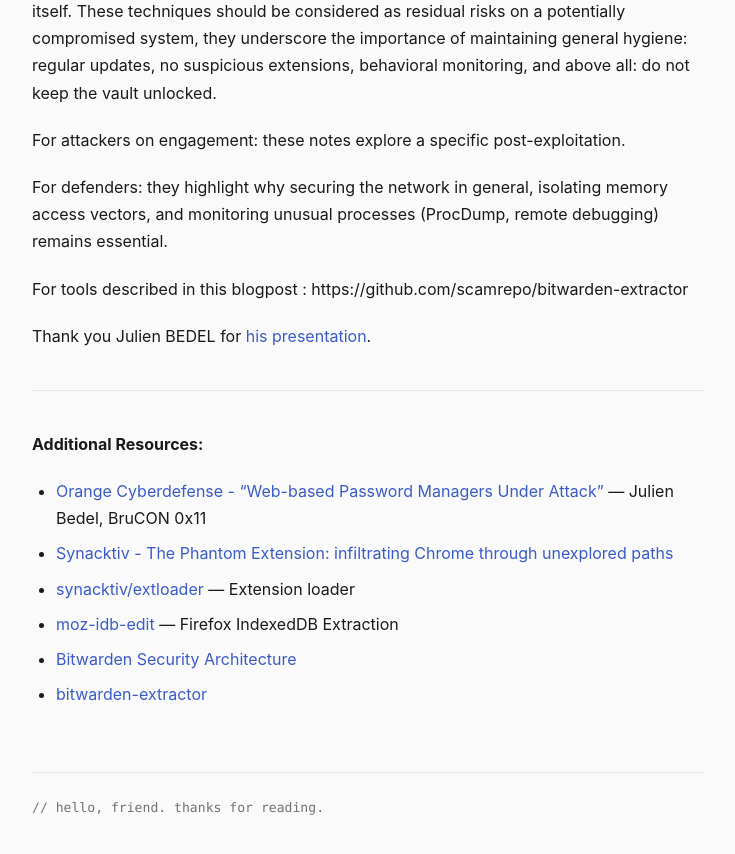
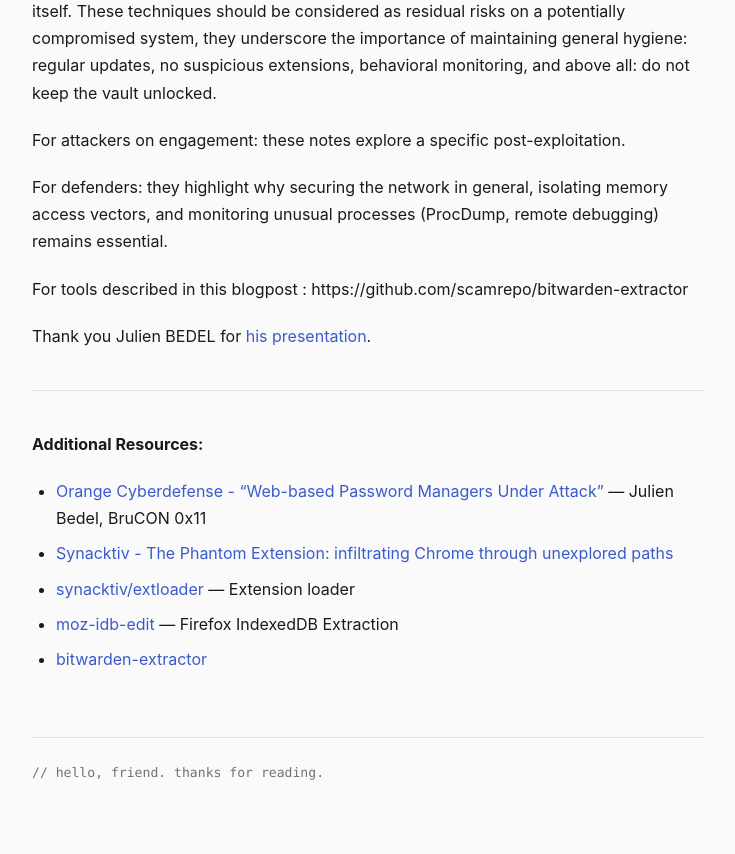
Before and after one commit to scamrepo/scamrepo.github.io, a Jekyll site: the page built from _posts/2026-07-27-bitwarden-extractor.md, in a window 1280 px wide and 900 px high, scrolled down 8669 px. Shown: the top 854 px of the window, without its empty margins (272-1007 px from the left). Built offline with Jekyll 4.4.1, drawn with Linux system fonts in a browser that asks for light colours.

Commit message:
Update 2026-07-27-bitwarden-extractor.md

```diff
--- a/_posts/2026-07-27-bitwarden-extractor.md
+++ b/_posts/2026-07-27-bitwarden-extractor.md
@@ -343,5 +343,4 @@ Thank you Julien BEDEL for [his presentation](https://www.youtube.com/watch?v=aA
 - [Synacktiv - The Phantom Extension: infiltrating Chrome through unexplored paths](https://www.synacktiv.com/publications/lextension-fantome-infiltrer-chrome-par-des-voies-inexplorees)
 - [synacktiv/extloader](https://github.com/synacktiv/extloader) — Extension loader
 - [moz-idb-edit](https://gitlab.com/ntninja/moz-idb-edit) — Firefox IndexedDB Extraction
-- [Bitwarden Security Architecture](https://bitwarden.com/security/)
 - [bitwarden-extractor](https://github.com/scamrepo/bitwarden-extractor)
```
